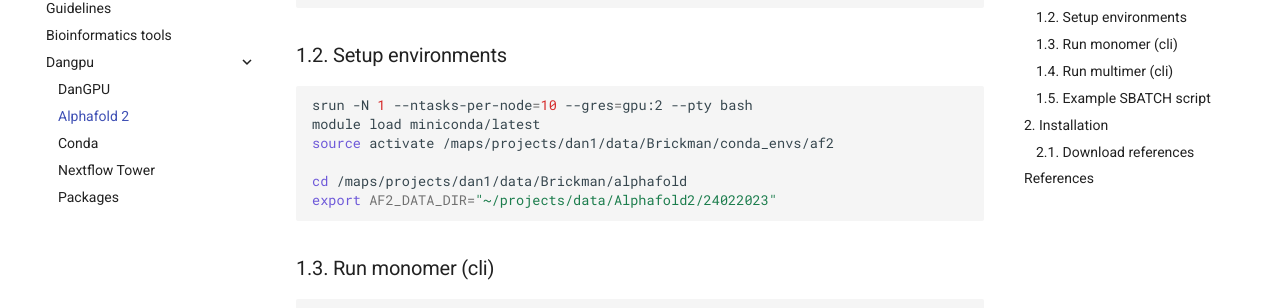
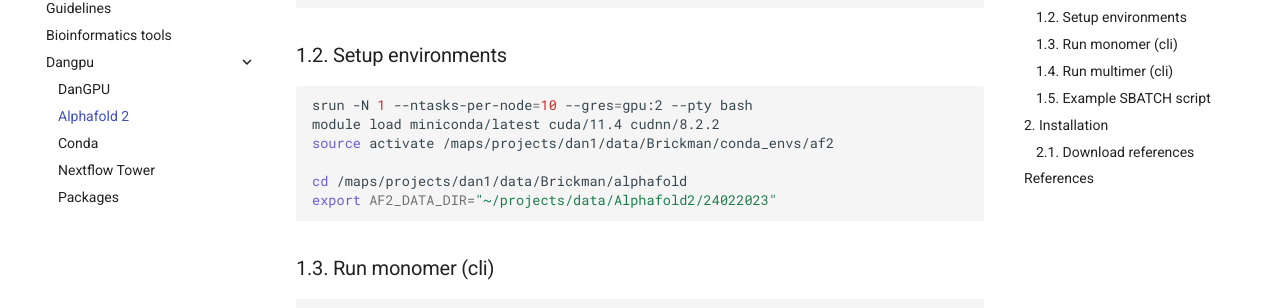
Before and after one commit to brickmanlab/brickmanlab.github.io, an MkDocs documentation site: the page built from docs/dangpu/alphafold2.md, in a window 1280 px wide and 1400 px high, scrolled down 202 px. Shown: the part 145-453 px from the top of the window. Built offline with MkDocs 1.6.1 and Material for MkDocs 9.7.7, drawn with Linux system fonts in a browser that asks for light colours; comment, search, counter and statistics services are not loaded.

Commit message:
fix: missing CUDA module

````diff
--- a/docs/dangpu/alphafold2.md
+++ b/docs/dangpu/alphafold2.md
@@ -14,7 +14,7 @@ MAAHKGAEHHHKAAEHHEQAAKHHHAAAEHHEKGEHEQAAHHADTAYAHHKHAEEHAAQAAKHDAEHHAPKPH
 
 ```bash
 srun -N 1 --ntasks-per-node=10 --gres=gpu:2 --pty bash
-module load miniconda/latest
+module load miniconda/latest cuda/11.4 cudnn/8.2.2
 source activate /maps/projects/dan1/data/Brickman/conda_envs/af2
 
 cd /maps/projects/dan1/data/Brickman/alphafold
@@ -75,7 +75,7 @@ python run_alphafold.py \
 #SBATCH --mail-type=BEGIN,END
 #SBATCH --mail-user=YOUR-EMAIL
 
-module load miniconda/latest
+module load miniconda/latest cuda/11.4 cudnn/8.2.2
 source activate af2
 cd ~/projects/data/Brickman/alphafold
 mkdir -p /scratch/tmp/alphatest
````
